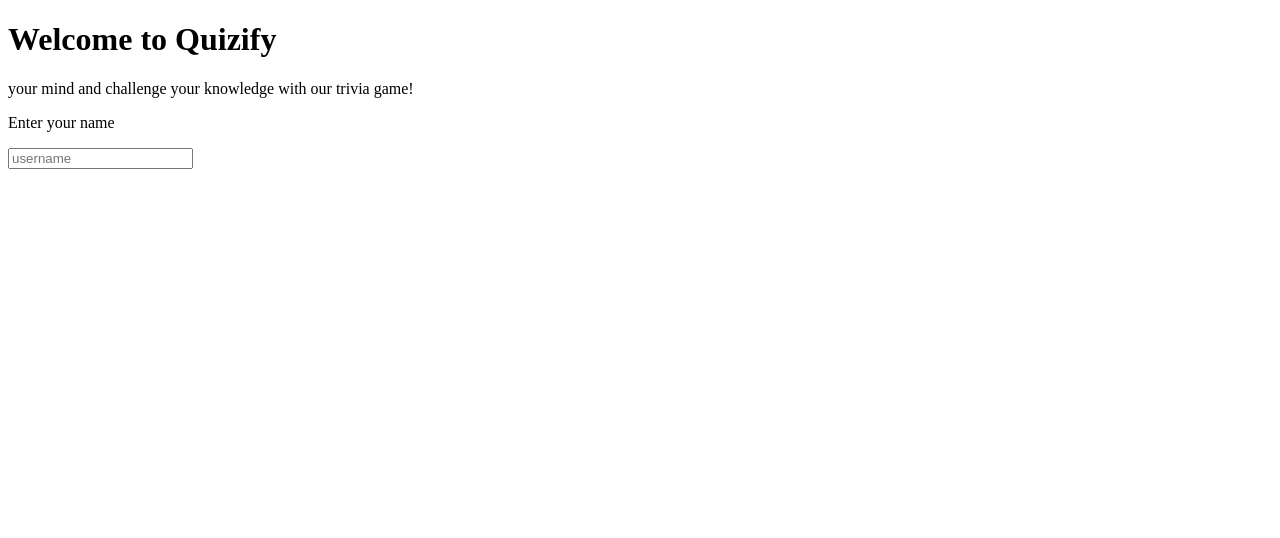
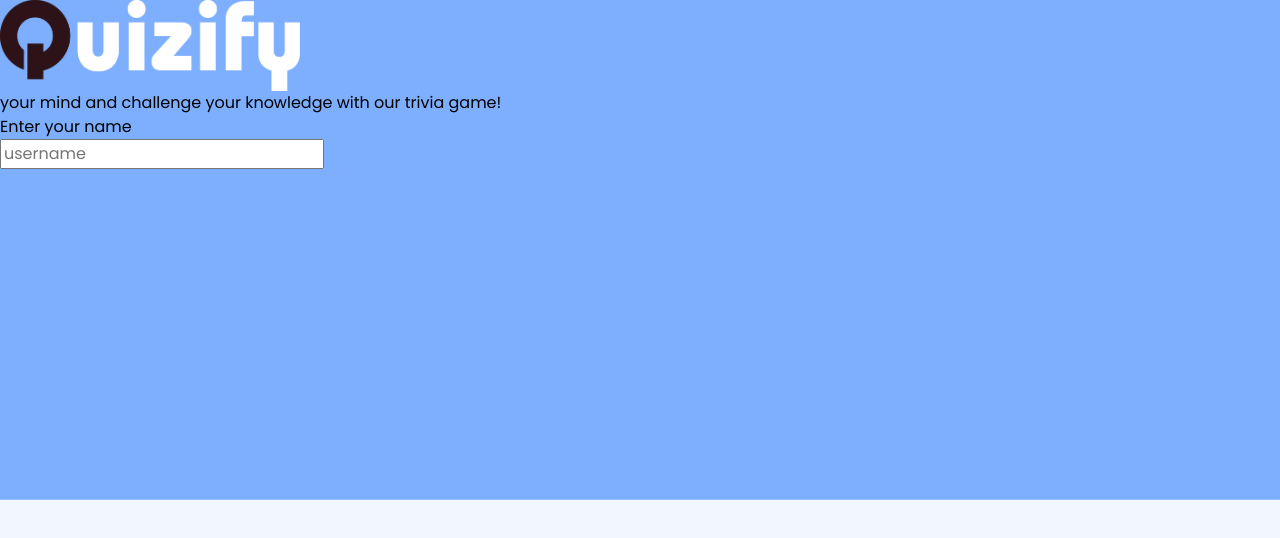
Before and after one commit to Chris4891/-CI-PP2-Quiz2, a website: page index.html in a window 1280 px wide. Drawn offline with Linux system fonts and the light colour scheme.

Commit message:
add google fonts and add some css general style

```diff
--- a/css/style.css
+++ b/css/style.css
@@ -0,0 +1,46 @@
+*, *::before, *::after {
+    box-sizing: border-box;
+  }
+
+* {
+    margin: 0;
+  }
+
+html, body {
+    height: 100%;
+  }
+
+body {
+    line-height: 1.5;
+    -webkit-font-smoothing: antialiased;
+    font-family: 'Poppins', sans-serif;
+  }
+
+img, picture, video, canvas, svg {
+    display: block;
+    max-width: 100%;
+  }
+
+  input, button, textarea, select {
+    font: inherit;
+  }
+
+  p, h1, h2, h3, h4, h5, h6 {
+    overflow-wrap: break-word;
+  }
+
+  #root, #__next {
+    isolation: isolate;
+  }
+
+  .container {
+    background: linear-gradient(180deg, #7EAFFE 62.41%, rgba(126, 175, 254, 0) 62.55%, #F2F6FE 62.56%);
+    width: 100%;
+    height: 100vh;
+  }
+
+
+  .website-logo {
+    max-width: 300px;
+    height: auto
+  }
--- a/index.html
+++ b/index.html
@@ -4,14 +4,18 @@
     <meta charset="UTF-8">
     <meta http-equiv="X-UA-Compatible" content="IE=edge">
     <meta name="viewport" content="width=device-width, initial-scale=1.0">
-    <title>Document</title>
-    <link rel="stylesheet" href="style.css">
+    <title>Quizify</title>
+    <link rel="stylesheet" href="./css/style.css">
     <script defer src="./app.js"></script>
+    <link rel="preconnect" href="https://fonts.gstatic.com">
+    <link href="https://fonts.googleapis.com/css2?family=Poppins:wght@300;400;500;600;700&display=swap" rel="stylesheet">
 </head>
 <body>
-    <h1>Welcome to Quizify</h1>
-    <p>your mind and challenge your knowledge with our trivia game!</p>
-    <p>Enter your name</p>
-    <input type="text" placeholder="username">
+    <div class="container">
+        <img class="website-logo" src="./assets/websiteLogo.png" alt="website logo">
+        <p>your mind and challenge your knowledge with our trivia game!</p>
+        <p>Enter your name</p>
+        <input type="text" placeholder="username">
+    </div>
 </body>
 </html>
```
Also changed, not shown: package.json (added, +15 -0 lines), 1 other file.
